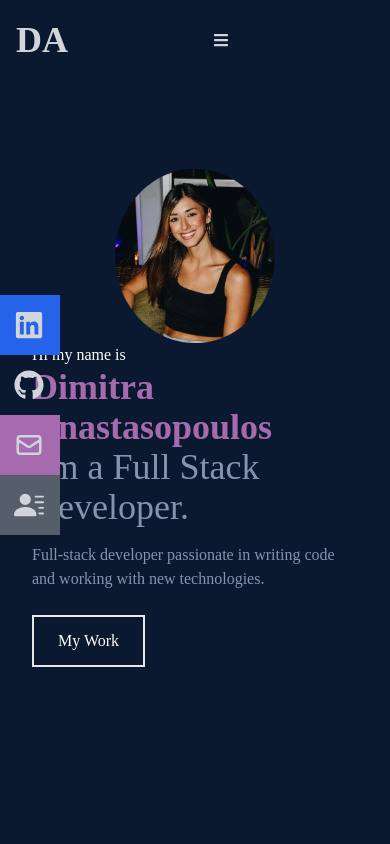
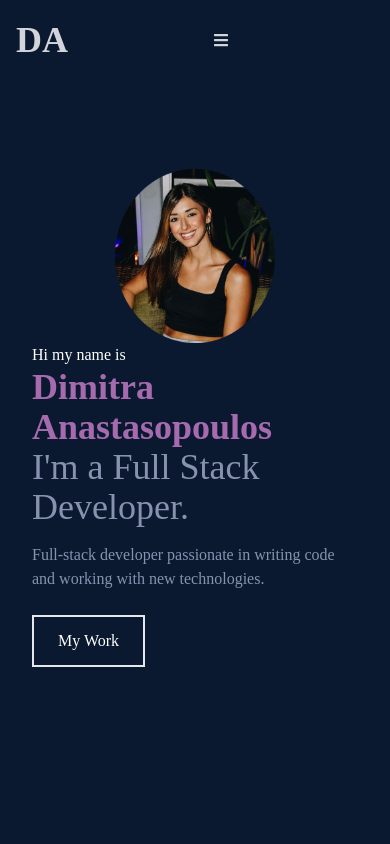
Before and after one commit to dimitra-anasta/portfolio, a React (Create React App) app: page / in a window 390 px wide. Shown: the top 844 px of the page. Built offline with nearby package versions, Linux system fonts and the light colour scheme.

Commit message:
work button and links

```diff
--- a/src/components/Home.jsx
+++ b/src/components/Home.jsx
@@ -1,5 +1,6 @@
 import React from 'react'
 import Portrait from '../assets/portrait.png'
+import { Link } from 'react-scroll'
 
 const Home = () => {
   return (
@@ -12,9 +13,10 @@ const Home = () => {
             <h1 className='text-4xl font-bold text-[#a66baf]'>Dimitra Anastasopoulos</h1>
             <h2 className='text-4xl font-cold text-[#8892b0]'>I'm a Full Stack Developer.</h2>
             <p className='text-[#8892b0] py-4 max-w-[700px]'> Full-stack developer passionate in writing code and working with new technologies.</p>
+            <Link to="work" smooth='true'>
             <div>
                 <button className='text-white border-2 px-6 py-3 my-2 flex items-center hover:bg-[#a66baf]'>My Work </button>
-            </div>
+            </div></Link>
         </div>
     </div>
   )
--- a/src/components/Navbar.jsx
+++ b/src/components/Navbar.jsx
@@ -5,6 +5,7 @@ import {HiOutlineMail} from 'react-icons/hi'
 import {BsFillPersonLinesFill} from 'react-icons/bs'
 // import Logo from '../assets/logo.png';
 import {Link} from 'react-scroll';
+import Resume from '../assets/resume.pdf';
 
 const Navbar = () => {
     const [nav, setNav] = useState(false)
@@ -49,7 +50,7 @@ const Navbar = () => {
             </ul>
         </div>
         {/* social icons */}
-        <div className='flex fixed flex-column top-[35%] left-0'>
+        <div className='hidden lg:flex fixed flex-col top-[35%] left-0'>
             <ul>
                 <li className='w-[160px] h-[60px] flex justify-between items-center ml-[-100px] hover:ml-[-10px] duration-300 bg-blue-600'>
                     <a className='flex justify-between items-center w-full text-gray-300'
@@ -71,7 +72,7 @@ const Navbar = () => {
                 </li>
                 <li className='w-[160px] h-[60px] flex justify-between items-center ml-[-100px] hover:ml-[-10px] duration-300 bg-[#565f69]'>
                     <a className='flex justify-between items-center w-full text-gray-300'
-                    href="https://docs.google.com/document/d/1AdzKuVe095CvOEkg9quWxv3guGNrScPGFS81sb6IKuQ/edit?usp=sharing">
+                    href={Resume}>
                         Resume <BsFillPersonLinesFill size={30}/>
                     </a>
                 </li>
```
Also changed, not shown: 2 other files (tests, documents, lock files or other folders).
